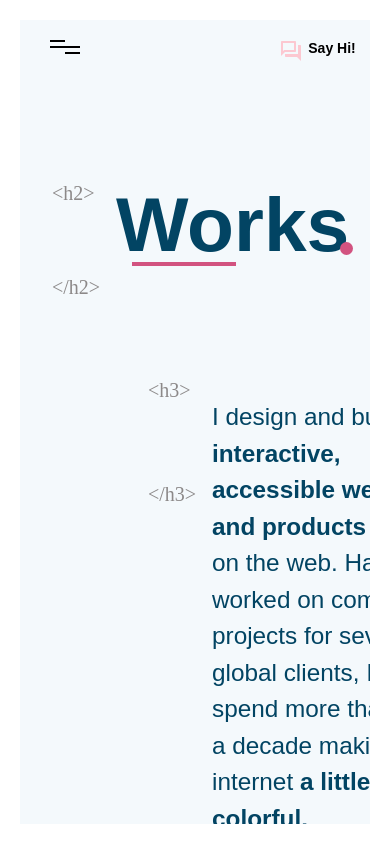
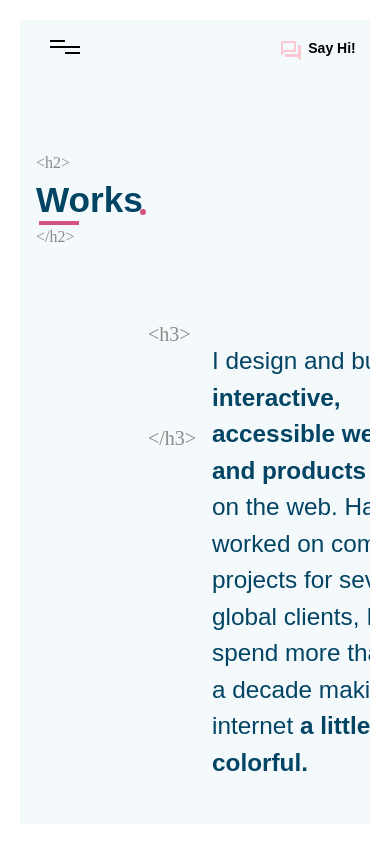
Before and after one commit to SoorajM143/personalwebsite-v2, a React (Create React App) app: page /work in a window 390 px wide. Shown: the top 844 px of the page. Built offline with nearby package versions, Linux system fonts and the light colour scheme; a web font is replaced by a local one.

Commit message:
responsivness changes

```diff
--- a/src/styles/AboutMe.css
+++ b/src/styles/AboutMe.css
@@ -530,6 +530,9 @@ svg {
 }
 
 @media screen and (max-width: 1000px) {
+  .about_me_page {
+    height: 380vh;
+  }
   .about_content h3:first-of-type::after {
     top: 9rem;
   }
@@ -563,16 +566,16 @@ svg {
     top: 35rem;
   }
   .about_me_panels {
-    top: 120rem;
+    top: 110rem;
   }
   .about_me_para2 {
-    left: 7rem;
+    left: 1rem;
   }
   .about_me_para2::after {
     top: 25.5rem;
   }
   .skill_sphere {
-    left: 14rem;
+    left: 11rem;
   }
   .container-about {
     display: grid;
--- a/src/styles/ContactPage.scss
+++ b/src/styles/ContactPage.scss
@@ -67,7 +67,7 @@
   }
 
   #contact-form {
-    width: 81% !important;
+    width: 80% !important;
   }
 
   .contact_info {
@@ -77,7 +77,7 @@
 
   #contact-form button {
     width: 12rem !important;
-    left: 5.5rem !important;
+    left: 3.5rem !important;
     height: 4vh !important;
   }
 
--- a/src/styles/MyWork.css
+++ b/src/styles/MyWork.css
@@ -587,4 +587,32 @@
   bottom: 2.7rem;
   height: 8px;
   width: 8px;
+}
+
+@media screen and (max-width: 512px) {
+  .my-works h1 {
+    font-size: 2.2rem;
+    left: 1rem;
+  }
+  .my-works h1::before {
+    left: 0;
+    font-size: 1rem;
+    bottom: 3rem;
+  }
+  .my-works h1::after {
+    left: 0;
+    font-size: 1rem;
+    top: 3rem;
+  }
+  .work_underline {
+    width: 2.5rem;
+    bottom: 0;
+    left: 1.2rem;
+  }
+  .work_dot {
+    height: 6px;
+    width: 6px;
+    left: 7.5rem;
+    bottom: 1rem;
+  }
 }/*# sourceMappingURL=MyWork.css.map */
--- a/src/styles/MyWork.scss
+++ b/src/styles/MyWork.scss
@@ -430,3 +430,37 @@
   height: 8px;
   width: 8px;
 }
+
+
+@media screen and (max-width: 512px) {
+  .my-works h1 {
+    font-size: 2.2rem;
+    left: 1rem;
+  }
+
+  .my-works h1::before {
+    left: 0;
+    font-size: 1rem;
+    bottom: 3rem;
+  }
+
+  .my-works h1::after {
+    left:0;
+    font-size: 1rem;
+    top: 3rem;
+  }
+
+  .work_underline{
+    width: 2.5rem;
+    bottom: 0;
+    left: 1.2rem;
+  }
+
+  .work_dot {
+    height: 6px;
+    width: 6px;
+    left: 7.5rem;
+    bottom: 1rem;
+  }
+
+}
```
Also changed, not shown: src/styles/AboutMe.scss (+7 -3 lines), 2 other files (tests, documents, lock files or other folders).
